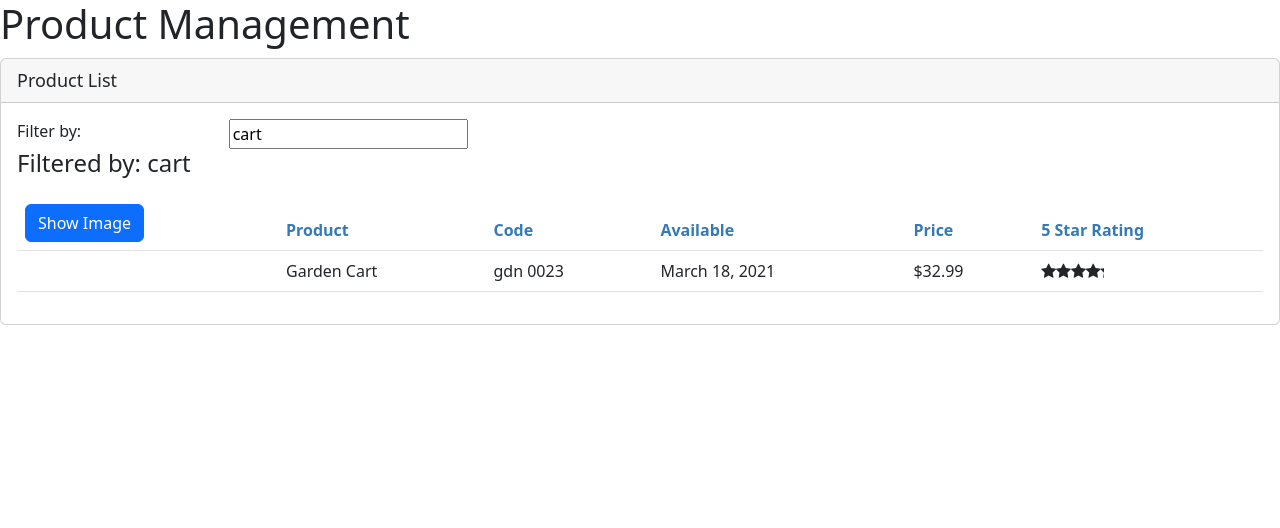
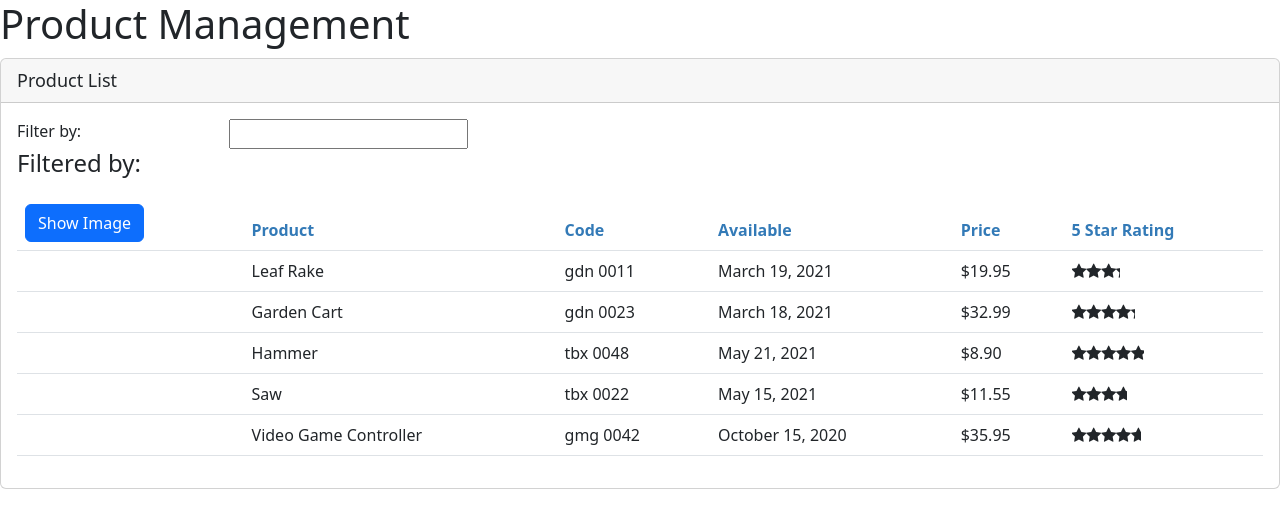
Before and after one commit to mahmoudelmekwed/Angular-GettingStarted-master, an Angular app in the folder APM-Start/: page / in a window 1280 px wide. Shown: the top 528 px of the page. Built offline with nearby package versions, Linux system fonts and the light colour scheme.

Commit message:
product service

```diff
--- a/APM-Start/src/app/products/product-list.component.ts
+++ b/APM-Start/src/app/products/product-list.component.ts
@@ -1,5 +1,6 @@
 import { Component , OnInit} from "@angular/core";
 import { IProduct } from "./product";
+import { ProductService } from "./product.servise";
 
 @Component({
     selector: 'pm-products',
@@ -23,61 +24,14 @@
 
     filteredProducts : IProduct[] = [];
 
-    products : IProduct[] = [
-        {
-          "productId": 1,
-          "productName": "Leaf Rake",
-          "productCode": "GDN-0011",
-          "releaseDate": "March 19, 2021",
-          "description": "Leaf rake with 48-inch wooden handle.",
-          "price": 19.95,
-          "starRating": 3.2,
-          "imageUrl": "assets/images/leaf_rake.png"
-        },
-        {
-          "productId": 2,
-          "productName": "Garden Cart",
-          "productCode": "GDN-0023",
-          "releaseDate": "March 18, 2021",
-          "description": "15 gallon capacity rolling garden cart",
-          "price": 32.99,
-          "starRating": 4.2,
-          "imageUrl": "assets/images/garden_cart.png"
-        },
-        {
-          "productId": 5,
-          "productName": "Hammer",
-          "productCode": "TBX-0048",
-          "releaseDate": "May 21, 2021",
-          "description": "Curved claw steel hammer",
-          "price": 8.9,
-          "starRating": 4.8,
-          "imageUrl": "assets/images/hammer.png"
-        },
-        {
-          "productId": 8,
-          "productName": "Saw",
-          "productCode": "TBX-0022",
-          "releaseDate": "May 15, 2021",
-          "description": "15-inch steel blade hand saw",
-          "price": 11.55,
-          "starRating": 3.7,
-          "imageUrl": "assets/images/saw.png"
-        },
-        {
-          "productId": 10,
-          "productName": "Video Game Controller",
-          "productCode": "GMG-0042",
-          "releaseDate": "October 15, 2020",
-          "description": "Standard two-button video game controller",
-          "price": 35.95,
-          "starRating": 4.6,
-          "imageUrl": "assets/images/xbox-controller.png"
-        }
-      ]
+    products : IProduct[] = [];
+
+    constructor(private productService : ProductService){}
 
       ngOnInit(): void {
-        this.listFilter = 'cart';
+        this.products = this.productService.getProducts();
+        this.filteredProducts = this.products;
+        // this.listFilter = '';
       }
 
       toggleImage(){
--- /dev/null
+++ b/APM-Start/src/app/products/product.servise.ts
@@ -0,0 +1,63 @@
+import { Injectable } from "@angular/core";
+import { IProduct } from "./product";
+
+@Injectable({
+    providedIn : 'root'
+})
+
+export class ProductService{
+    getProducts() : IProduct[] {
+        return  [
+            {
+              "productId": 1,
+              "productName": "Leaf Rake",
+              "productCode": "GDN-0011",
+              "releaseDate": "March 19, 2021",
+              "description": "Leaf rake with 48-inch wooden handle.",
+              "price": 19.95,
+              "starRating": 3.2,
+              "imageUrl": "assets/images/leaf_rake.png"
+            },
+            {
+              "productId": 2,
+              "productName": "Garden Cart",
+              "productCode": "GDN-0023",
+              "releaseDate": "March 18, 2021",
+              "description": "15 gallon capacity rolling garden cart",
+              "price": 32.99,
+              "starRating": 4.2,
+              "imageUrl": "assets/images/garden_cart.png"
+            },
+            {
+              "productId": 5,
+              "productName": "Hammer",
+              "productCode": "TBX-0048",
+              "releaseDate": "May 21, 2021",
+              "description": "Curved claw steel hammer",
+              "price": 8.9,
+              "starRating": 4.8,
+              "imageUrl": "assets/images/hammer.png"
+            },
+            {
+              "productId": 8,
+              "productName": "Saw",
+              "productCode": "TBX-0022",
+              "releaseDate": "May 15, 2021",
+              "description": "15-inch steel blade hand saw",
+              "price": 11.55,
+              "starRating": 3.7,
+              "imageUrl": "assets/images/saw.png"
+            },
+            {
+              "productId": 10,
+              "productName": "Video Game Controller",
+              "productCode": "GMG-0042",
+              "releaseDate": "October 15, 2020",
+              "description": "Standard two-button video game controller",
+              "price": 35.95,
+              "starRating": 4.6,
+              "imageUrl": "assets/images/xbox-controller.png"
+            }
+          ];
+    }
+}
```
